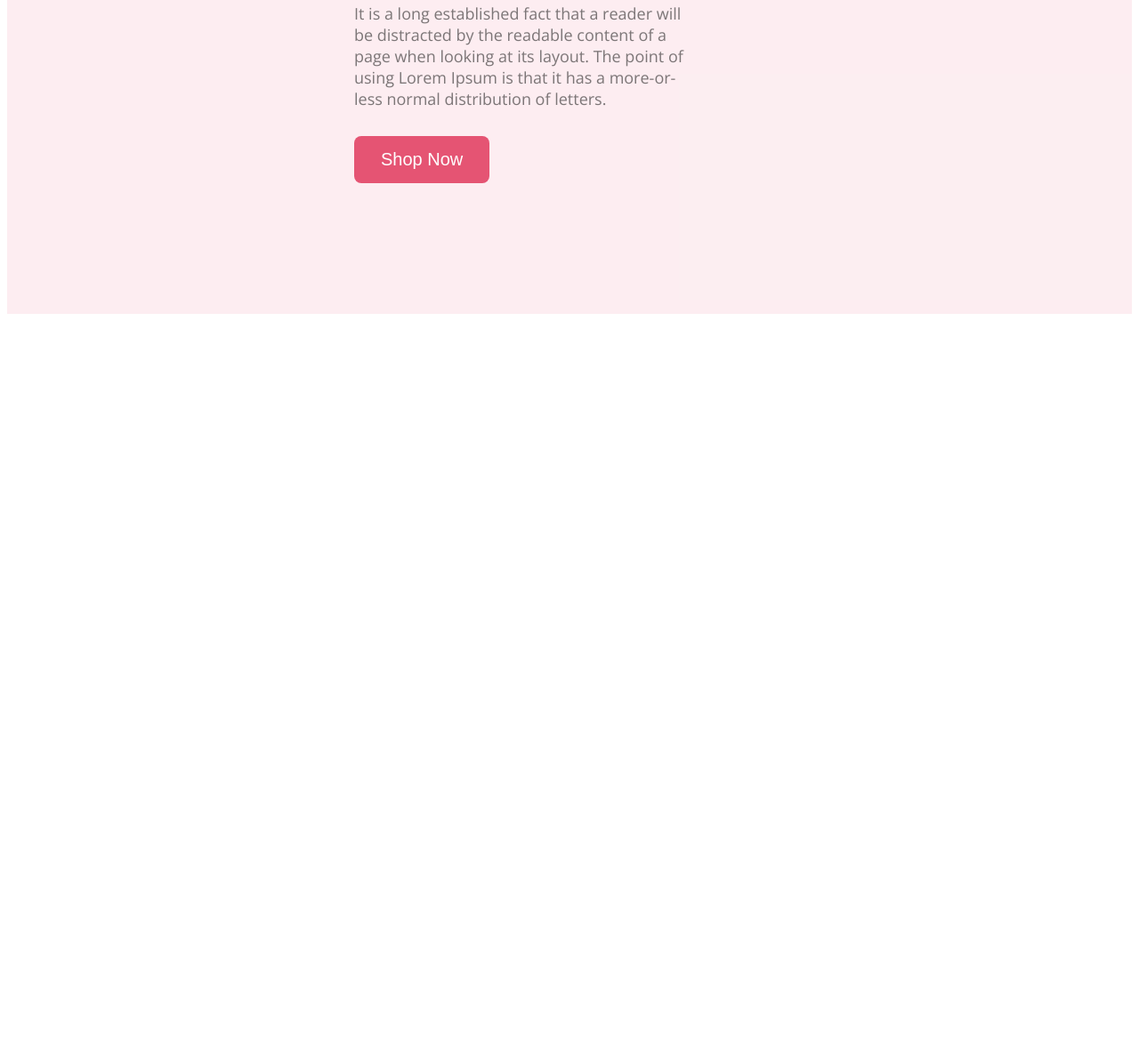
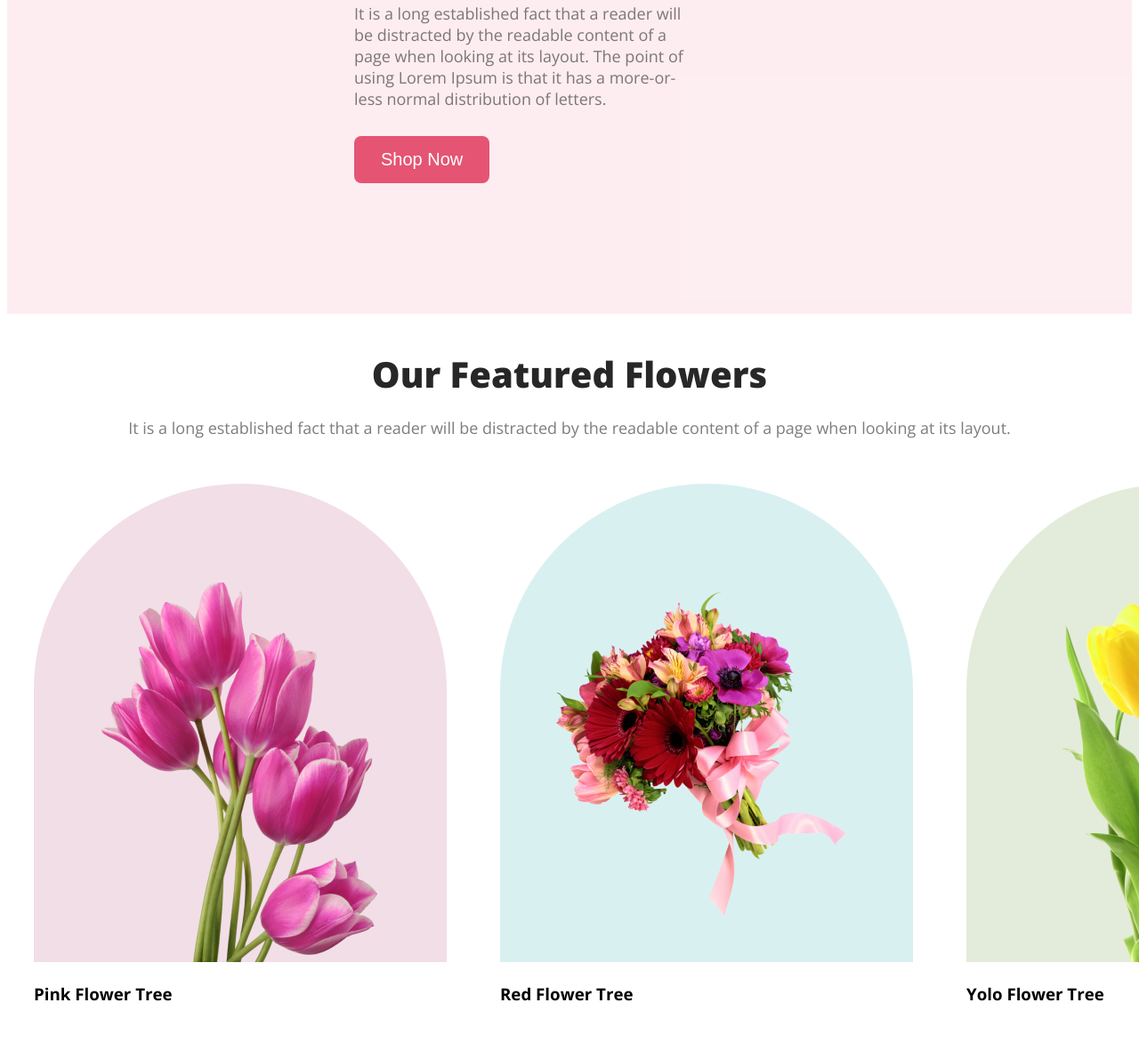
Before and after one commit to aladdincoder/flower-website, a plain HTML site: page index.html in a window 1280 px wide. Shown: the part 1188-2370 px from the top of the page at 89% size. Before the commit the page ends 1549 px from the top, so only its background shows below. Drawn offline with nearby package versions, Linux system fonts and the light colour scheme.

Commit message:
added flower section

```diff
--- a/index.html
+++ b/index.html
@@ -23,6 +23,24 @@
 
     </header>
     <main>
+        <section class="common">
+            <h3 class="common-h">Our Featured Flowers</h3>
+            <p class="common-p">It is a long established fact that a reader will be distracted by the readable content of a page when looking at its layout.</p>
+        </section>
+        <section class="container">
+            <div class="flower">
+                <img class="pink-flower" src="Flower Asset/pngwing 6.png" alt="">
+                <h3>Pink Flower Tree</h3>
+            </div>
+            <div class="flower">
+                <img class="red-flower" src="Flower Asset/pngwing 5.png" alt="">
+                <h3>Red Flower Tree</h3>
+            </div>
+            <div class="flower">
+                <img class="yolo-flower" src="Flower Asset/pngwing 7.png" alt="">
+                <h3>Yolo Flower Tree</h3>
+            </div>
+        </section>
 
     </main>
     <footer>
--- a/styles/flowers.css
+++ b/styles/flowers.css
@@ -49,3 +49,51 @@ body {
     font-weight: 700px;
     padding: 15px 30px;
 }
+
+/*main section style*/
+main{
+
+}
+.common {
+    text-align: center;
+}
+
+.common-h {
+    color: #272727;
+    font-size: 40px;
+    font-weight: 800;
+    margin-bottom: 0%;
+}
+
+.common-p {
+    color: rgba(39, 39, 39, 0.60);
+    font-size: 18px;
+    font-weight: 400;
+    line-height: 30px;
+}
+.container{
+  display: flex;
+}
+.flower{
+    padding: 30px;
+    gap: 24px
+}
+
+
+.pink-flower {
+    border-radius: 300px 300px 0px 0px;
+    background: rgba(167, 33, 98, 0.15);
+    padding: 110px 78px 0px 76px;
+}
+
+.red-flower {
+    border-radius: 300px 300px 0px 0px;
+    background: rgba(5, 151, 160, 0.15);
+    padding: 117px 47px 51px 47px;
+}
+
+.yolo-flower {
+    border-radius: 300px 300px 0px 0px;
+    background: rgba(71, 125, 17, 0.15);
+    padding: 67px 75px 0px 75px;
+}
```
